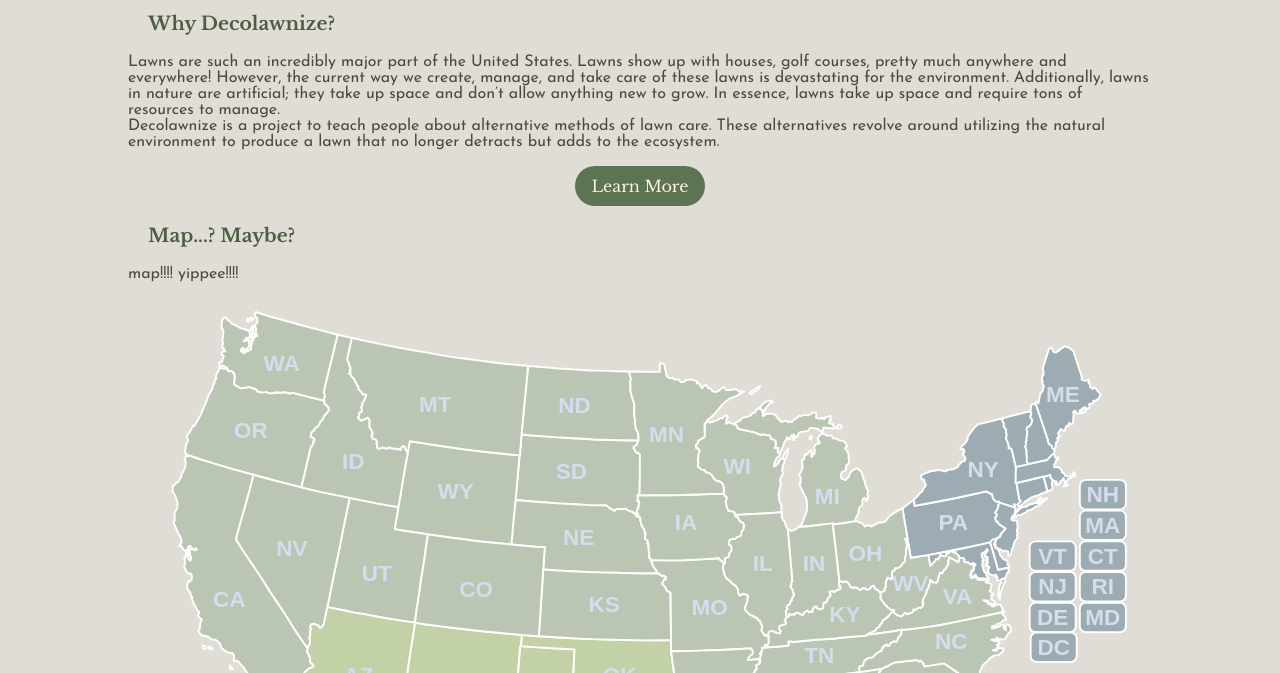
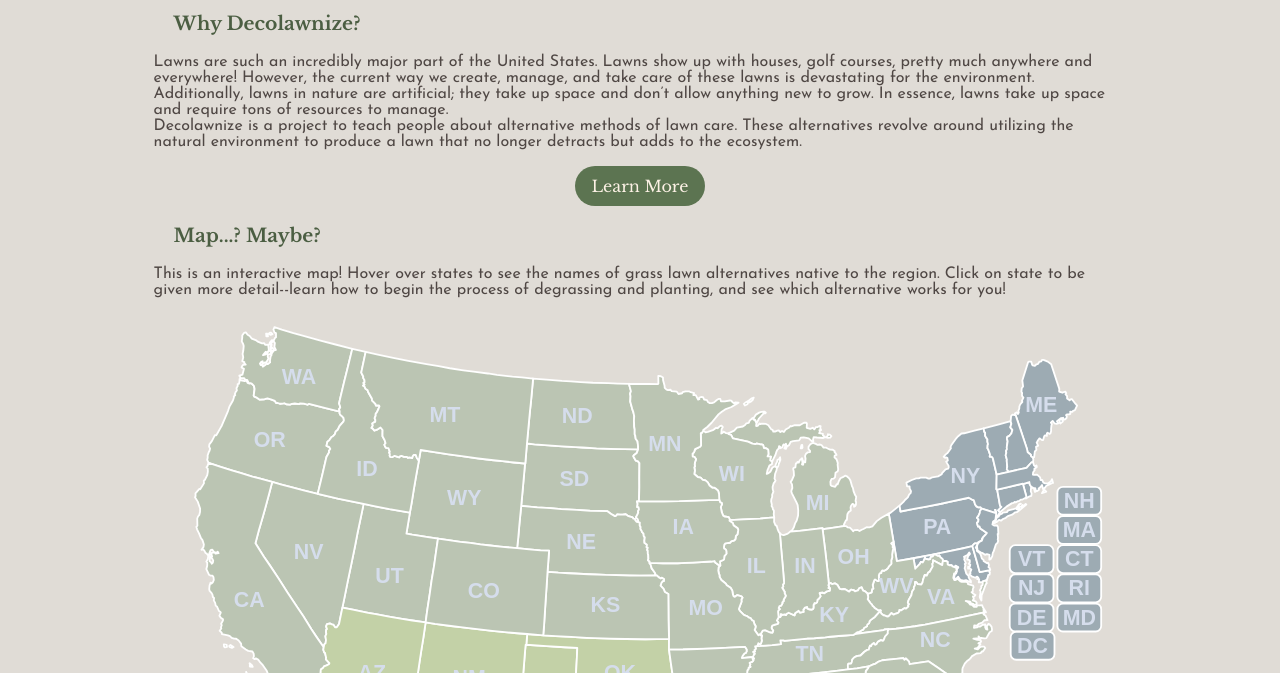
Before and after one commit to gagnot2/HackRPI-wextras, a plain HTML site: page index.html in a window 1280 px wide. Shown: the part 127-800 px from the top of the page. Drawn offline with nearby package versions, Linux system fonts and the light colour scheme.

Commit message:
Change homepage text

```diff
--- a/index.html
+++ b/index.html
@@ -45,7 +45,9 @@
 
         <div class="map">
             <h3>Map...? Maybe?</h3>
-            <p> map!!!! yippee!!!!</p>
+            <p>
+                This is an interactive map! Hover over states to see the names of grass lawn alternatives native to the region. Click on state to be given more detail--learn how to begin the process of degrassing and planting, and see which alternative works for you!
+            </p>
             <div id="map"></div>
         </div>
         <div class="buffer"></div>
--- a/style.css
+++ b/style.css
@@ -24,7 +24,7 @@ h1, h2, h3, h4 {
 }
 
 main {
-    padding: 0 10%;
+    padding: 0 12%;
 }
 
 h1 {
```
